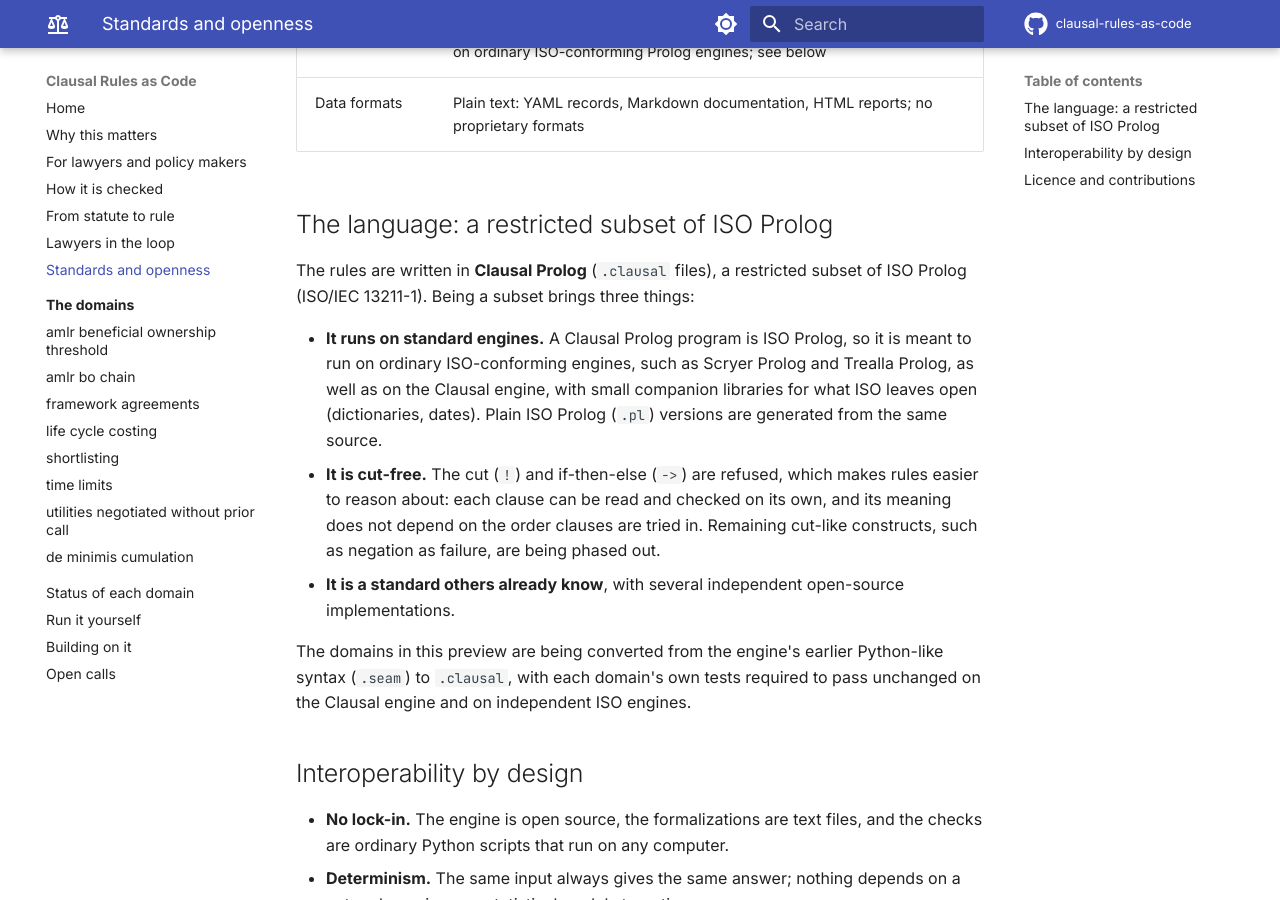
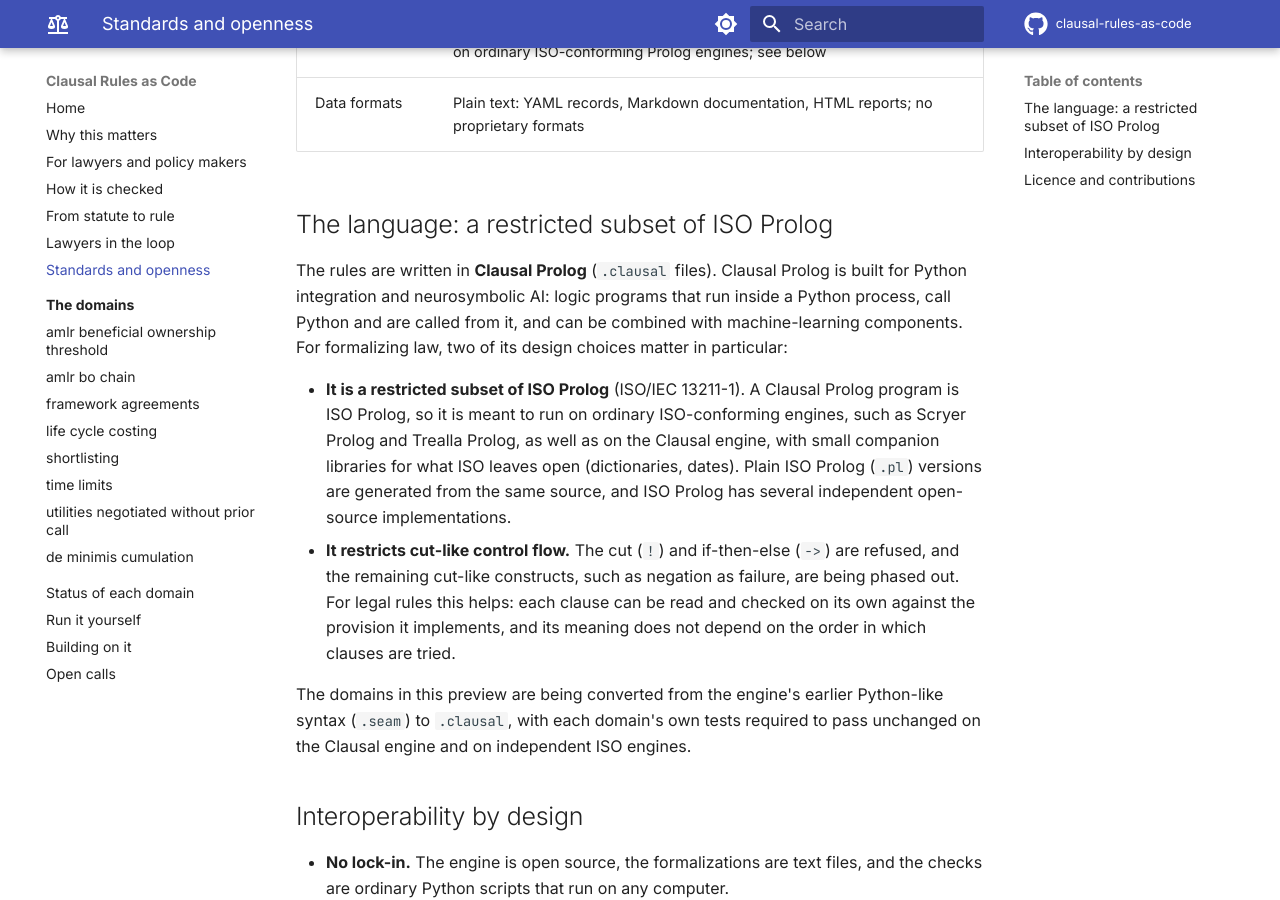
Before and after one commit to neurosymbolica/clausal-rules-as-code, an MkDocs documentation site: the page built from docs/standards.md, in a window 1280 px wide and 900 px high, scrolled down 569 px. Built offline with MkDocs 1.6.1 and Material for MkDocs 9.7.7, drawn with Linux system fonts in a browser that asks for light colours; comment, search, counter and statistics services are not loaded.

Commit message:
Docs: Clausal Prolog's Python integration; ISO subset and restricted control flow

```diff
--- a/docs/standards.md
+++ b/docs/standards.md
@@ -14,19 +14,20 @@ open where none does.
 
 ## The language: a restricted subset of ISO Prolog
 
-The rules are written in **Clausal Prolog** (`.clausal` files), a restricted subset of ISO
-Prolog (ISO/IEC 13211-1). Being a subset brings three things:
+The rules are written in **Clausal Prolog** (`.clausal` files). Clausal Prolog is built for
+Python integration and neurosymbolic AI: logic programs that run inside a Python process, call
+Python and are called from it, and can be combined with machine-learning components. For
+formalizing law, two of its design choices matter in particular:
 
-- **It runs on standard engines.** A Clausal Prolog program is ISO Prolog, so it is meant to run
-  on ordinary ISO-conforming engines, such as Scryer Prolog and Trealla Prolog, as well as on the
-  Clausal engine, with small companion libraries for what ISO leaves open (dictionaries, dates).
-  Plain ISO Prolog (`.pl`) versions are generated from the same source.
-- **It is cut-free.** The cut (`!`) and if-then-else (`->`) are refused, which makes rules easier
-  to reason about: each clause can be read and checked on its own, and its meaning does not
-  depend on the order clauses are tried in. Remaining cut-like constructs, such as negation as
-  failure, are being phased out.
-- **It is a standard others already know**, with several independent open-source
-  implementations.
+- **It is a restricted subset of ISO Prolog** (ISO/IEC 13211-1). A Clausal Prolog program is ISO
+  Prolog, so it is meant to run on ordinary ISO-conforming engines, such as Scryer Prolog and
+  Trealla Prolog, as well as on the Clausal engine, with small companion libraries for what ISO
+  leaves open (dictionaries, dates). Plain ISO Prolog (`.pl`) versions are generated from the
+  same source, and ISO Prolog has several independent open-source implementations.
+- **It restricts cut-like control flow.** The cut (`!`) and if-then-else (`->`) are refused, and
+  the remaining cut-like constructs, such as negation as failure, are being phased out. For legal
+  rules this helps: each clause can be read and checked on its own against the provision it
+  implements, and its meaning does not depend on the order in which clauses are tried.
 
 The domains in this preview are being converted from the engine's earlier Python-like syntax
 (`.seam`) to `.clausal`, with each domain's own tests required to pass unchanged on the Clausal
```
